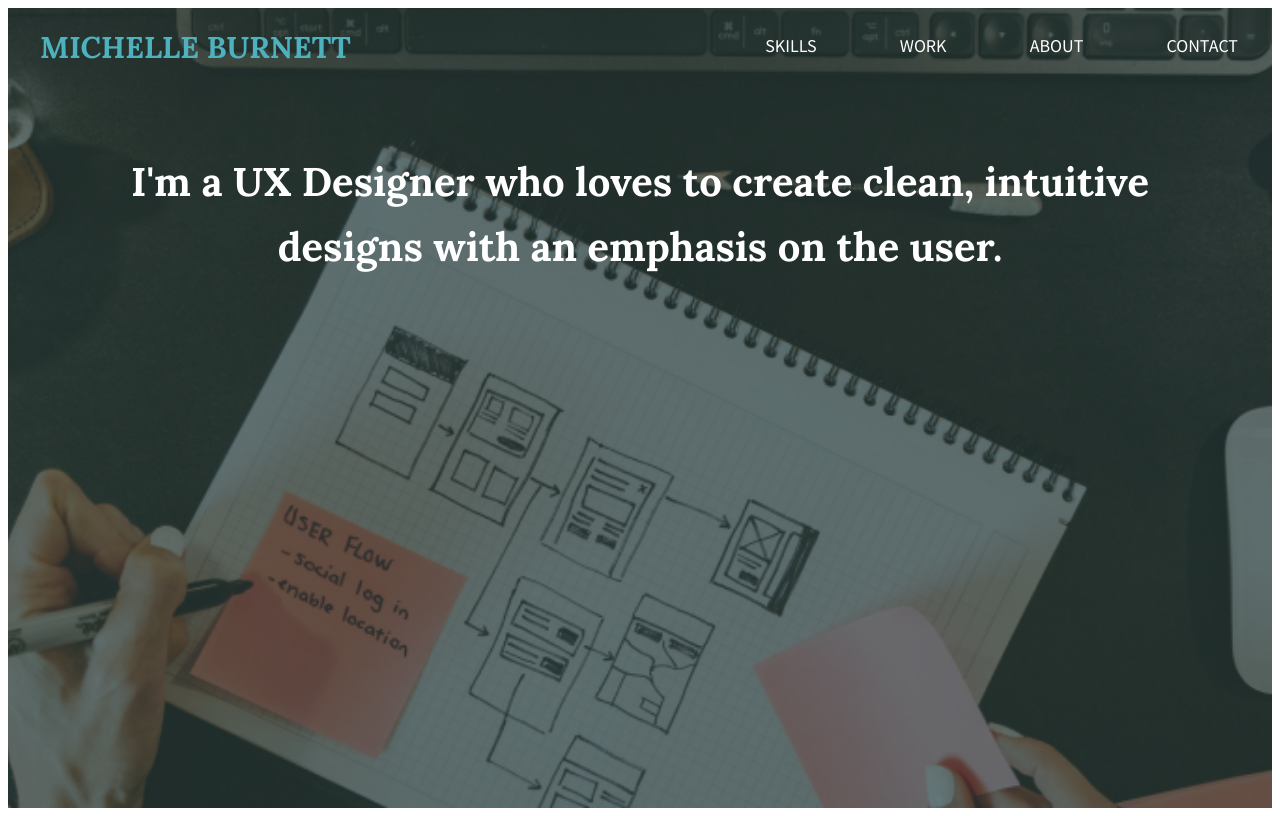
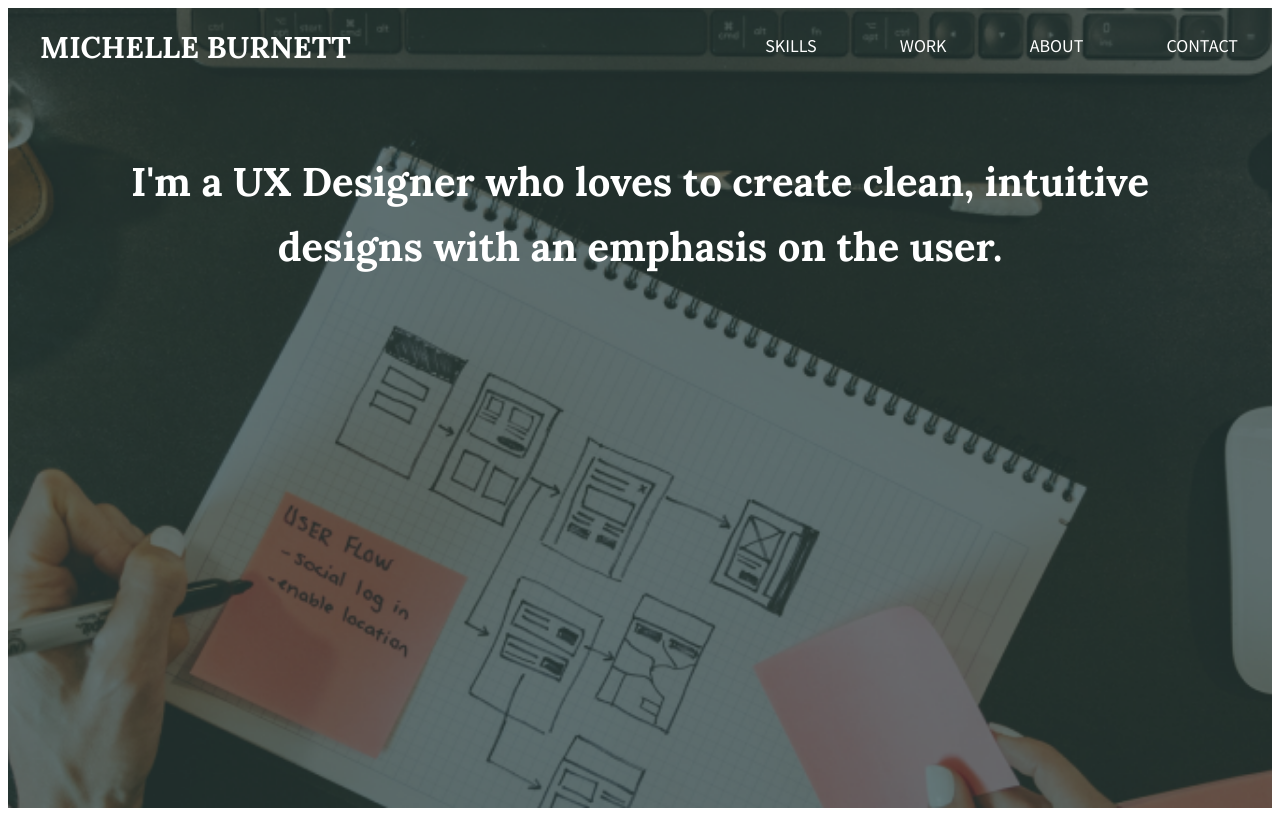
Before and after one commit to seeshellcode/UXUI_HW_17, a plain HTML site: page index.html in a window 1280 px wide. Drawn offline with Linux system fonts and the light colour scheme.

Commit message:
change header color

```diff
--- a/css/style.css
+++ b/css/style.css
@@ -23,7 +23,7 @@ header {
     background-position: center;
 }
 header h1 {
-    color: #4eb1be;
+    color: #ffffff;
     font-family: 'Lora';
     font-size: 30px;
     padding: 65px 0 65px px;
```
